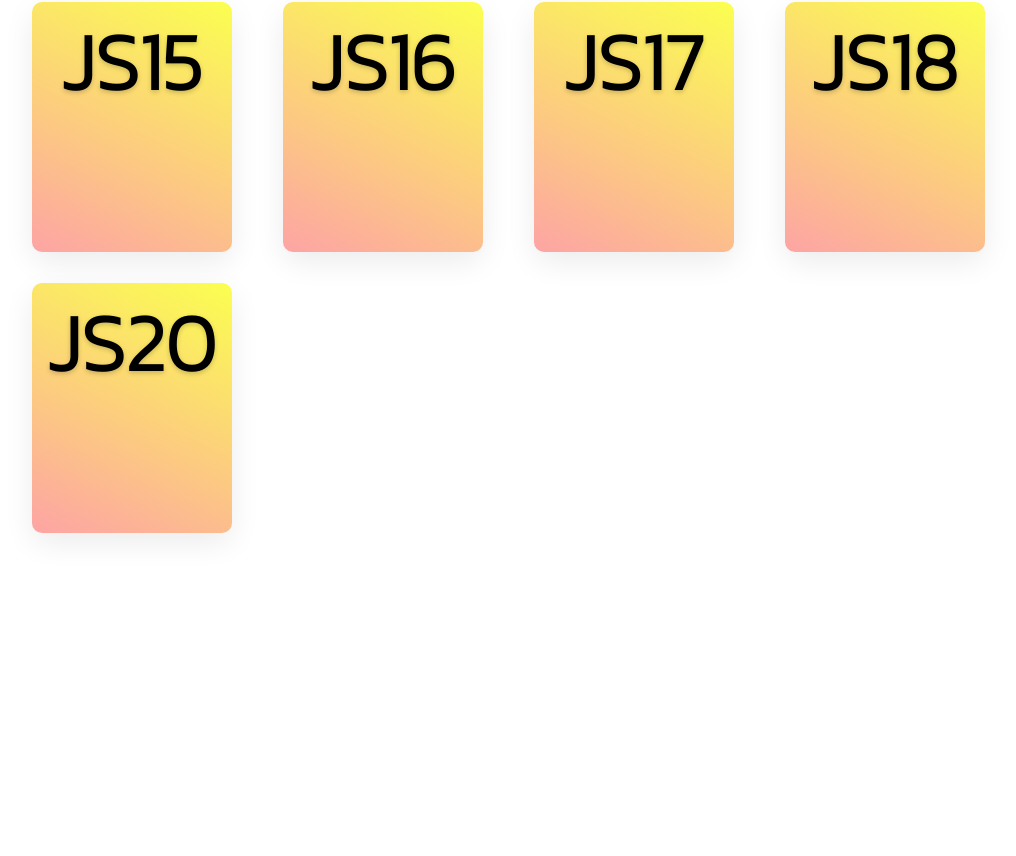
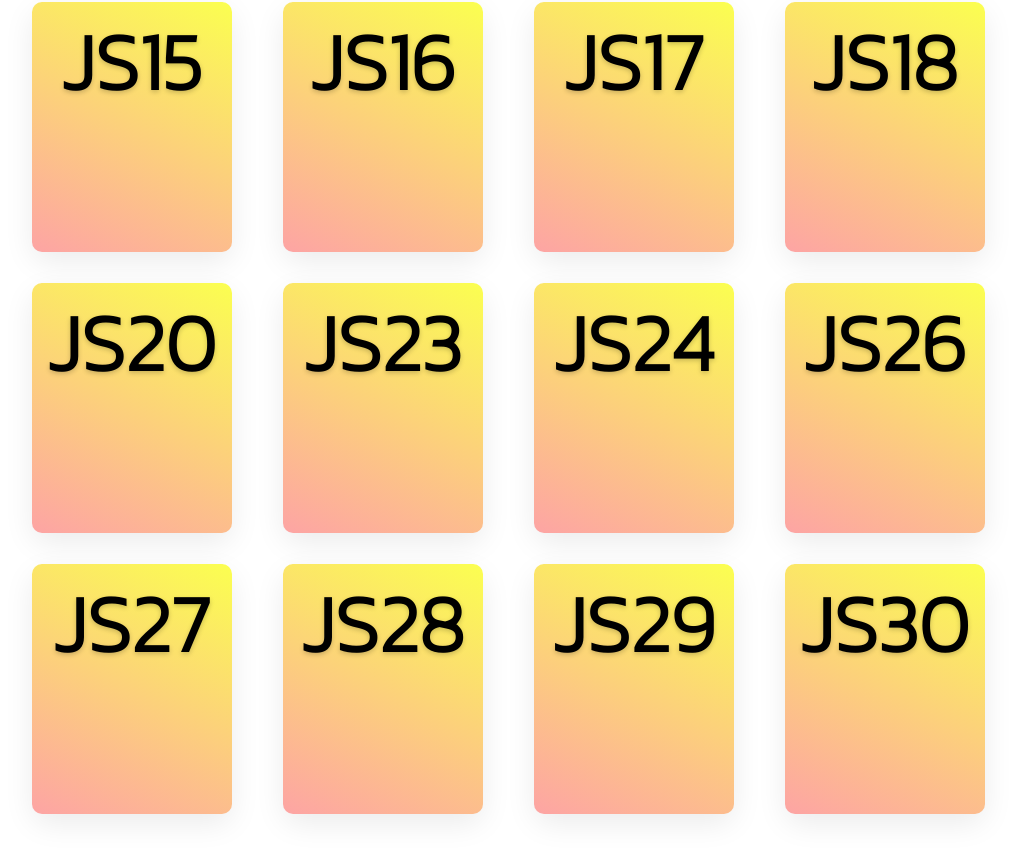
Before and after one commit to Netsujr/renato-react-portfolio, a React (Create React App) app: page /javascript30 in a window 1280 px wide. Shown: the part 790-1646 px from the top of the page, without its empty margins (132-1148 px from the left). Before the commit the page ends 1368 px from the top, so only its background shows below. Built offline with nearby package versions, Linux system fonts and the light colour scheme.

Commit message:
added JS30 cards

```diff
--- a/src/components/JS30/Javascript30.js
+++ b/src/components/JS30/Javascript30.js
@@ -138,6 +138,69 @@ function Js30() {
           textColor={getRandomColor()}
         />
 
+        <JS30Card
+          title="Speech Synthesis"
+          description="Type something and choose language."
+          githubLink="https://github.com/Netsujr/JS23-Speech_synthesis"
+          websiteLink="https://netsujr.github.io/JS23-Speech_synthesis/"
+          faceTitle="JS23"
+          textColor={getRandomColor()}
+        />
+
+        <JS30Card
+          title="Sticky Nav"
+          description="Dynamic sticky nav at top of page."
+          githubLink="https://github.com/Netsujr/JS24-Sticky_Nav"
+          websiteLink="https://netsujr.github.io/JS24-Sticky_Nav/"
+          faceTitle="JS24"
+          textColor={getRandomColor()}
+        />
+
+        <JS30Card
+          title="Hover Nav Bar"
+          description="Cool transitioning Nav that follows you."
+          githubLink="https://github.com/Netsujr/JS26-Stripe_follow_Nav"
+          websiteLink="https://netsujr.github.io/JS26-Stripe_follow_Nav/"
+          faceTitle="JS26"
+          textColor={getRandomColor()}
+        />
+
+        <JS30Card
+          title="Click and Drag"
+          description="Dynamic click and drag to move elements."
+          githubLink="https://github.com/Netsujr/JS27-Click_and_Drag"
+          websiteLink="https://netsujr.github.io/JS27-Click_and_Drag/"
+          faceTitle="JS27"
+          textColor={getRandomColor()}
+        />
+
+        <JS30Card
+          title="Video Speed controller"
+          description="Highlight then click on how fast video plays."
+          githubLink="https://github.com/Netsujr/JS28-Video_speed_controller"
+          websiteLink="https://netsujr.github.io/JS28-Video_speed_controller/"
+          faceTitle="JS28"
+          textColor={getRandomColor()}
+        />
+
+        <JS30Card
+          title="CountDown Clock"
+          description="Feel free to use this for anything."
+          githubLink="https://github.com/Netsujr/JS29-Countdown_Clock"
+          websiteLink="https://netsujr.github.io/JS29-Countdown_Clock/"
+          faceTitle="JS29"
+          textColor={getRandomColor()}
+        />
+
+        <JS30Card
+          title="Wack-a-mole"
+          description="How many moles can you wack?"
+          githubLink="https://github.com/Netsujr/JS30-Wack_a_mole"
+          websiteLink="https://netsujr.github.io/JS30-Wack_a_mole/"
+          faceTitle="JS30"
+          textColor={getRandomColor()}
+        />
+
       </CardContainer>
     </CardBody>
   );
```
